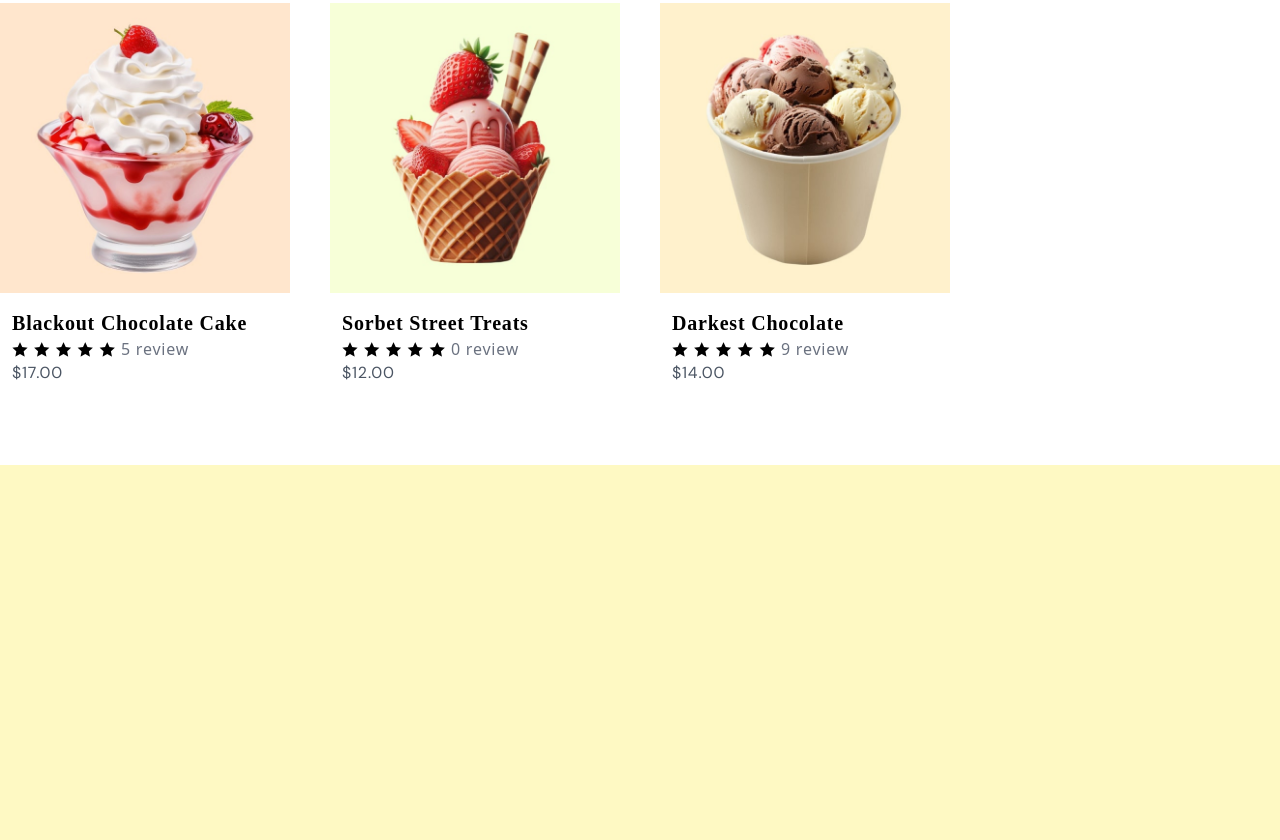
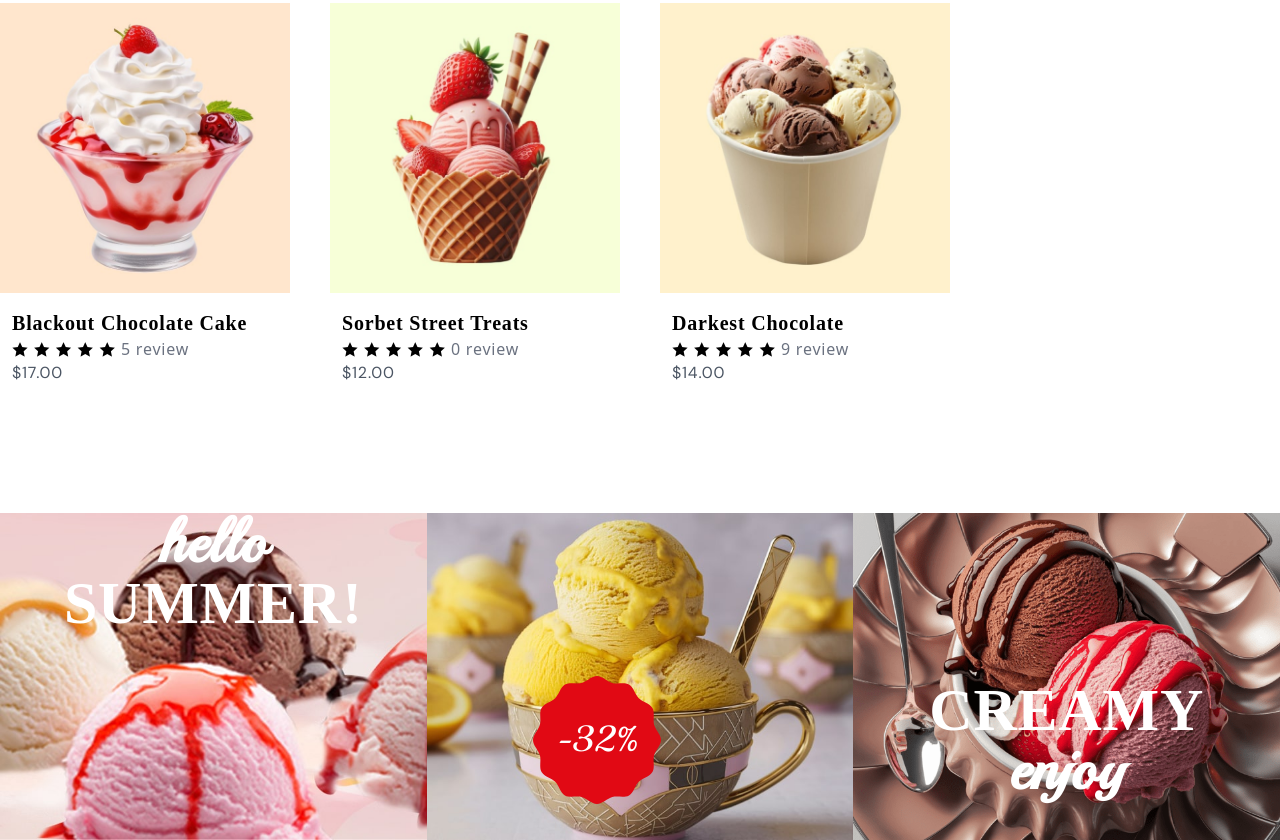
Before and after one commit to dhiraj-1104/Icecream-website, a website built with Vite: page index.html in a window 1280 px wide. Shown: the part 2315-3155 px from the top of the page. Before the commit the page ends 2780 px from the top, so only its background shows below. Built offline with nearby package versions, Linux system fonts and the light colour scheme; a web font is replaced by a local one.

Commit message:
Seasonal Promo Completed

```diff
--- a/index.html
+++ b/index.html
@@ -347,7 +347,45 @@
     </section>
 
     <!--~~~~~~~~~~~~~~~~~~~ SEASONAL-PROMO ~~~~~~~~~~~~~~~~~~~~~~~~~~-->
-    <section></section>
+    <section class="pt-12 grid grid-cols-1 sm:grid-cols-3">
+      <div class="relative overflow-hidden">
+        <img
+          src="assets/images/seasonal-promo_1.jpg"
+          alt="seasonal-promo image"
+          class="w-full hover:scale-110 duration-700"
+        />
+        <div class="absolute top-0 left-1/2 text-center transform -translate-x-1/2 pointer-events-none">
+          <h2 class="lowercase text-white font-Playball">hello</h2>
+          <h2 class="uppercase text-white">Summer!</h2>
+        </div>
+      </div>
+
+      <div class="relative overflow-hidden">
+        <img
+          src="assets/images/seasonal-promo_2.jpg"
+          alt="seasonal-promo image"
+          class="w-full hover:scale-110 duration-700"
+        />
+        <div class="absolute top-1/2 left-1/4 pointer-events-none">
+          <div>
+            <img src="assets/images/scalloped.svg" alt="scalloped image" class="w-24 lg:w-32"/>
+            <p class="absolute top-1/2 left-1/2 -translate-x-1/2 -translate-y-1/2 font-Playball text-white text-3xl lg:text-4xl">-32%</p>
+          </div>
+        </div>
+      </div>
+
+      <div  class="relative overflow-hidden">
+        <img
+          src="assets/images/seasonal-promo_3.png"
+          alt="seasonal-promo image"
+          class="w-full hover:scale-110 duration-700"
+        />
+        <div class="absolute bottom-10 left-1/2 text-center transform -translate-x-1/2 pointer-events-none">
+          <h2 class="uppercase text-white ">creamy</h2>
+          <h2 class="lowercase text-white font-Playball">enjoy</h2>
+        </div>
+      </div>
+    </section>
 
     <!--~~~~~~~~~~~~~~~~~~~ INGREDIENTS ~~~~~~~~~~~~~~~~~~~~~~~~~~-->
     <section id="ingredients"></section>
```
